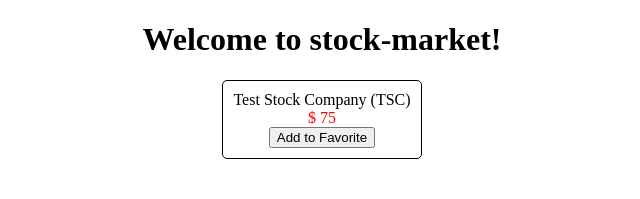
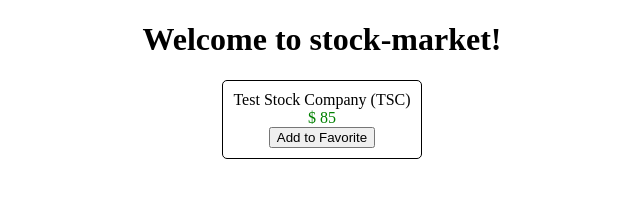
Before and after one commit to andyemnem63/angular_book, an Angular app in the folder stock-market/: page / in a window 1280 px wide. Shown: the top 199 px of the page, without its empty margins (318-958 px from the left). Built offline with nearby package versions, Linux system fonts and the light colour scheme.

Commit message:
Using Models

```diff
--- /dev/null
+++ b/stock-market/src/app/model/stock.ts
@@ -0,0 +1,14 @@
+export class Stock {
+    favorite: boolean = false;
+
+    constructor(public name: string,
+        public code: string,
+        public price: number,
+        public previousPrice: number) {}
+
+
+    isPositiveChange(): boolean {
+        return this.price >= this.previousPrice;
+    }
+
+}
--- a/stock-market/src/app/stock/stock-item/stock-item.component.html
+++ b/stock-market/src/app/stock/stock-item/stock-item.component.html
@@ -1,7 +1,9 @@
 <div class="stock-container">
-  <div class="name">{{name + ' (' + code + ')'}}</div>
+  <div class="name">{{stock.name + ' (' + stock.code + ')'}}</div>
   <div class="price"
-       [class]="positiveChange ? 'positive' : 'negative'">$ {{price}}</div>
-  <button (click)="toggleFavorite()"
-           [disabled]="favorite">Add to Favorite</button>
+       [class]="stock.isPositiveChange() ? 'positive' : 'negative'">
+  $ {{stock.price}}
+  </div>
+  <button (click)="toggleFavorite($event)"
+           [disabled]="stock.favorite">Add to Favorite</button>
 </div>
--- a/stock-market/src/app/stock/stock-item/stock-item.component.ts
+++ b/stock-market/src/app/stock/stock-item/stock-item.component.ts
@@ -1,4 +1,6 @@
 import { Component, OnInit } from '@angular/core';
+
+import { Stock } from '../../model/stock';
 
 @Component({
   selector: 'app-stock-item',
@@ -7,28 +9,18 @@ import { Component, OnInit } from '@angular/core';
 })
 export class StockItemComponent implements OnInit {
 
-    public name: string;
-    public code: string;
-    public price: number;
-    public previousPrice: number;
-    public positiveChange: boolean;
-    public favorite: boolean;
+    public stock: Stock;
 
 
     constructor() { }
 
     ngOnInit() {
-        this.name = 'Test Stock Company';
-        this.code = 'TSC';
-        this.price = 75;
-        this.previousPrice = 80;
-        this.positiveChange = this.price >= this.previousPrice;
-        this.favorite = false;
+        this.stock = new Stock('Test Stock Company', 'TSC', 85, 80);
     }
 
-    toggleFavorite() {
+    toggleFavorite(event) {
         console.log('We are toggling the favorite state for this stock', event);
-        this.favorite = !this.favorite;
+        this.stock.favorite = !this.stock.favorite;
     }
 
 }
```
Also changed, not shown: 1 other file (tests, documents, lock files or other folders).
